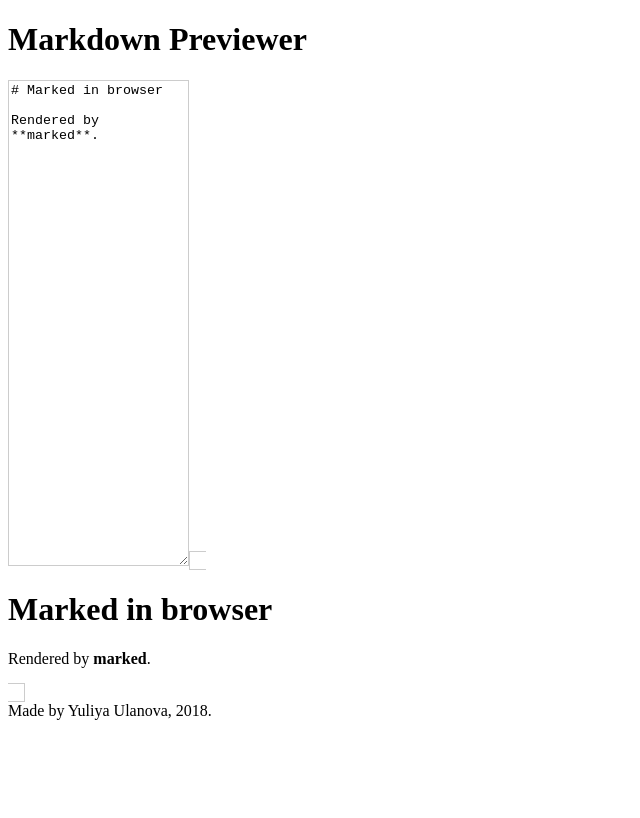
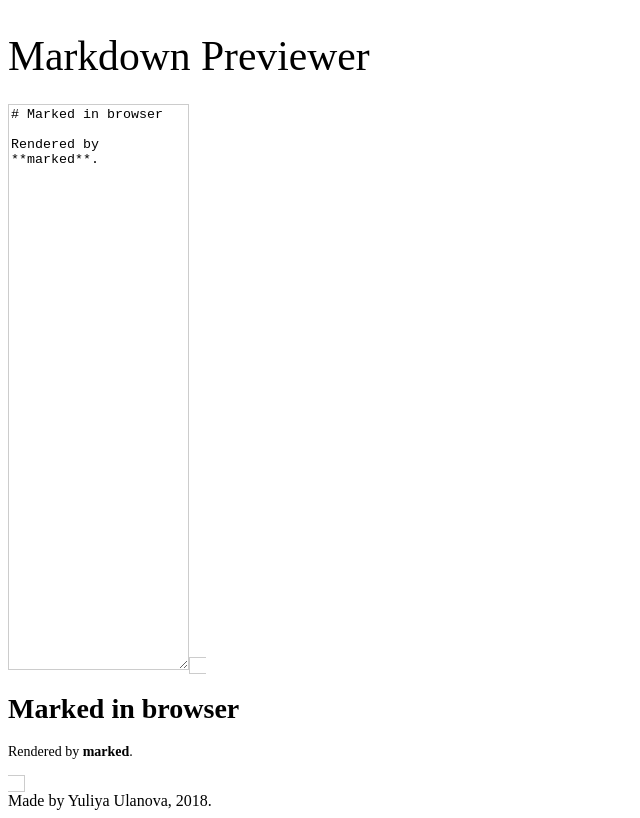
Before and after one commit to YuliyaU/markdownPreviewer, a React app: page / in a window 1280 px wide. Shown: the whole page, without its empty margins (0-640 px from the left). Built offline with nearby package versions, Linux system fonts and the light colour scheme; the HTML template or start-up script is replaced by a standard one.

Commit message:
Adds <header> insted of <h1> and edits style.css

```diff
--- a/src/components/App.js
+++ b/src/components/App.js
@@ -4,7 +4,7 @@
 export const App = () => {
     return (
         <div className="container">
-            <h1>Markdown Previewer</h1>
+            <header>Markdown Previewer</header>
             <Previewer />
             <Footer />
         </div>
--- a/src/stylesheets/previewer.scss
+++ b/src/stylesheets/previewer.scss
@@ -1,20 +1,50 @@
-$previewerHeight: 60vh;
+/**************************
+Table of contents:
+---------------------------
+0. Sass Variables
+1. CSS Reset
+2. Custom CSS Styles
+**************************/
+
+/*** 0. Sass variables ***/
+
+$previewerHeight: 70vh;
+
+$neutralColor: #ccc;
+$accentColor: #9f9fe0;
+
+/*** 1. CSS Reset ***/
+
+header {
+    font-size: 2.6rem;
+    padding: 1.5rem 0px;
+}
+
+textarea {
+    margin-bottom: 0;
+}
+
+/*** 2. Custom CSS Styles ***/
 
 textarea.input-field, .preview-field {
     height: $previewerHeight;
 }
 
 .input-field {
-    border: 1px solid #ccc;
+    border: 1px solid $neutralColor;
     // The use of a transition here is for the PostCSS autoprefixer testing
     transition: border 0.5s;
     &:hover {
-        border: 3px solid #9f9fe0;
+        border: 3px solid $accentColor;
     }
 }
 
 .preview-field {
     padding: 0 1.0rem;
-    border: 1px solid #ccc;
+    border: 1px solid $neutralColor;
     overflow-y: scroll;
 }
+
+output.preview-field {
+    font-size: 14px;
+}
```
Also changed, not shown: 1 other file (tests, documents, lock files or other folders).
